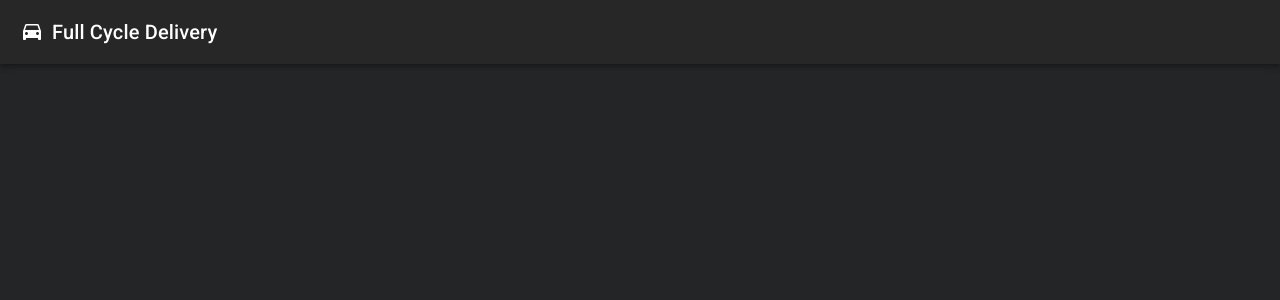
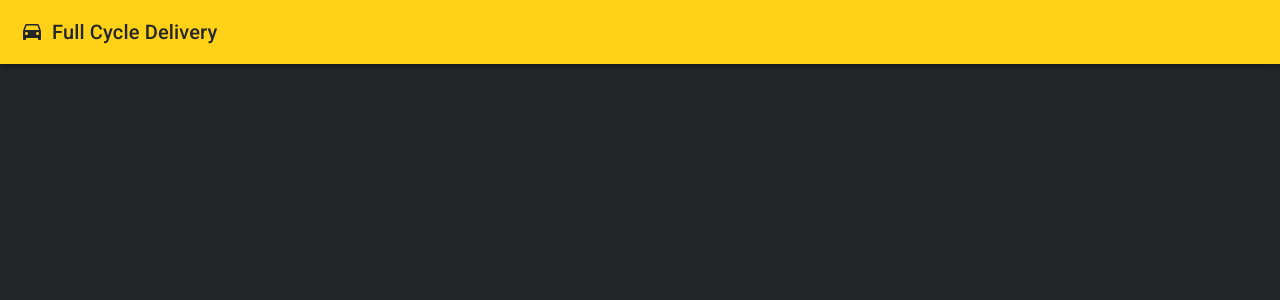
Before and after one commit to ADRIANOANIMUS/vehicle-monitoring, a React (Create React App) app in the folder reactjs/: page / in a window 1280 px wide. Shown: the top 300 px of the page. Built offline with nearby package versions, Linux system fonts and the light colour scheme.

Commit message:
Update AppBar component

```diff
--- a/reactjs/src/components/Navbar.tsx
+++ b/reactjs/src/components/Navbar.tsx
@@ -3,7 +3,7 @@ import DriveEtaIcon from '@mui/icons-material/DriveEta';
 
 export function Navbar() {
     return(
-        <AppBar position="static" enableColorDark>
+        <AppBar position="static" enableColorOnDark>
         <Toolbar>
           <IconButton color="inherit" edge="start">
             <DriveEtaIcon/>
```
